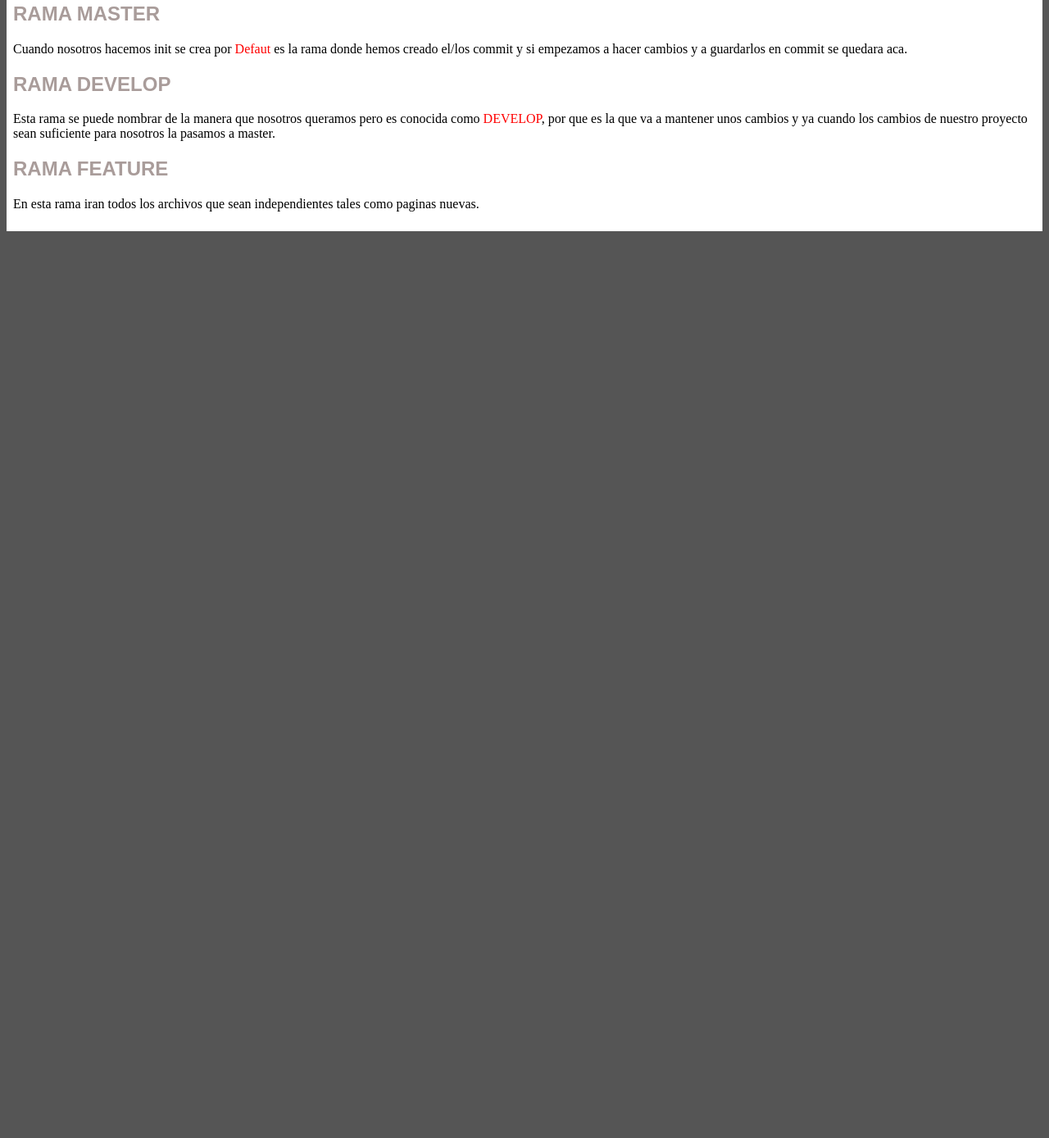
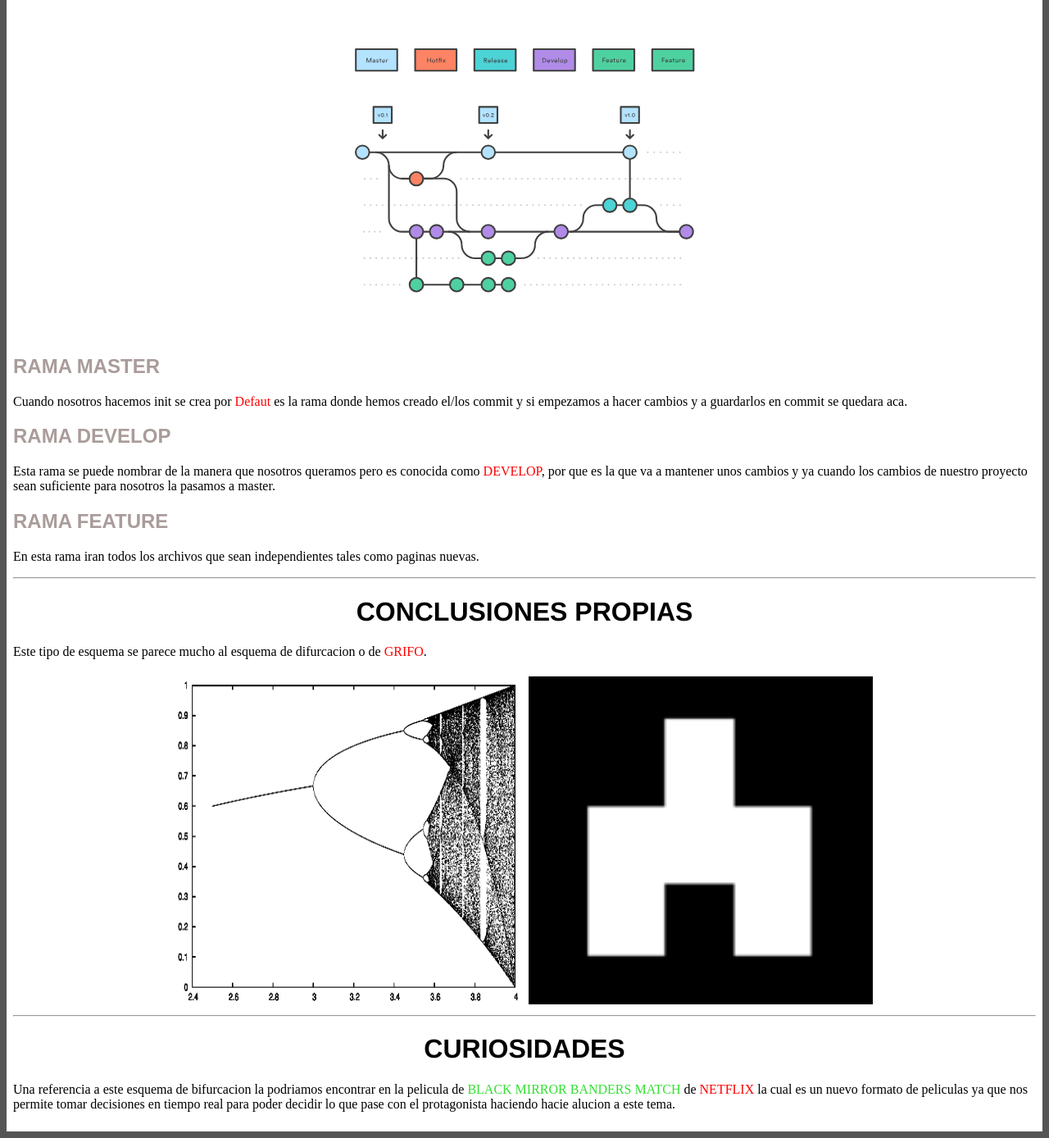
Before and after one commit to rubensantiago24/PracticaGit, a plain HTML site: page ramas.html in a window 1280 px wide. Shown: the part 702-2090 px from the top of the page at 82% size. Before the commit the page ends 992 px from the top, so only its background shows below. Drawn offline with Linux system fonts and the light colour scheme.

Commit message:
Se agrego un aparado de curiosidades en la cual se cuenta la curiosidad de la pelicula banders-match la cual trata de el tema de difurcacion

```diff
--- a/ramas.html
+++ b/ramas.html
@@ -33,6 +33,11 @@ hacer grandes cambios, etc.</p>
 
 
 <h1 class="titulo">TIPOS DE RAMAS</h1>
+
+<div class="centrado-imagenes">
+    <img class="imagen" src="img/tipos-ramas.svg">
+</div>
+
 <h2 class="sub-titulos">RAMA MASTER</h2>
 <p>Cuando nosotros hacemos init se crea por <a class="color-red">Defaut</a> es la rama donde
 hemos creado el/los commit y si empezamos a hacer cambios y a guardarlos en commit se quedara aca.</p>
@@ -46,6 +51,21 @@ y ya cuando los cambios de nuestro proyecto sean suficiente para nosotros la pas
 <h2 class="sub-titulos">RAMA FEATURE</h2>
 <p>En esta rama iran todos los archivos que sean independientes tales como paginas nuevas.</p>
 
+<hr>
+<h1 class="titulo">CONCLUSIONES PROPIAS</h1>
+<p>Este tipo de esquema se parece mucho al esquema de difurcacion o de <a class="color-red">GRIFO</a>.</p>
+<div class="centrado-imagenes">
+    <img class="imagen" src="img/bifurcacion.png">
+    <img class="imagen" src="img/bifurcacion2.png">
+</div>
+
+
+<hr>
+<h1 class="titulo">CURIOSIDADES</h1>
+<p>Una referencia a este esquema de bifurcacion la podriamos encontrar en la pelicula de
+<a class="color-green">BLACK MIRROR BANDERS MATCH</a> de <a class="color-red">NETFLIX</a> la cual es un
+nuevo formato de peliculas ya que nos permite tomar decisiones en tiempo real para poder decidir lo que pase
+con el protagonista haciendo hacie alucion a este tema.</p>
 
 </div>
 
```
Also changed, not shown: img/banders-match.jpeg (added), img/bifurcacion.png (added), img/bifurcacion2.png (added).
